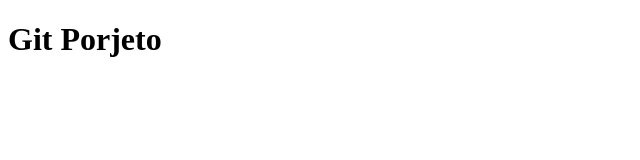
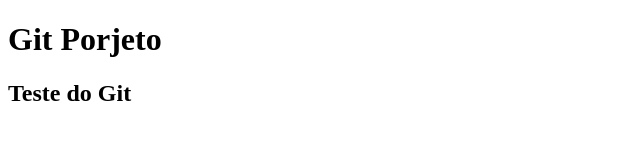
Before and after one commit to innvi/Git_vini, a plain HTML site: page tttt.html in a window 1280 px wide. Shown: the whole page, without its empty margins (0-640 px from the left). Drawn offline with Linux system fonts and the light colour scheme.

Commit message:
Atividade de marcação

```diff
--- a/tttt.html
+++ b/tttt.html
@@ -8,5 +8,6 @@
 </head>
 <body>
     <h1>Git Porjeto</h1>
+    <h2>Teste do Git</h2>
 </body>
 </html>
```
